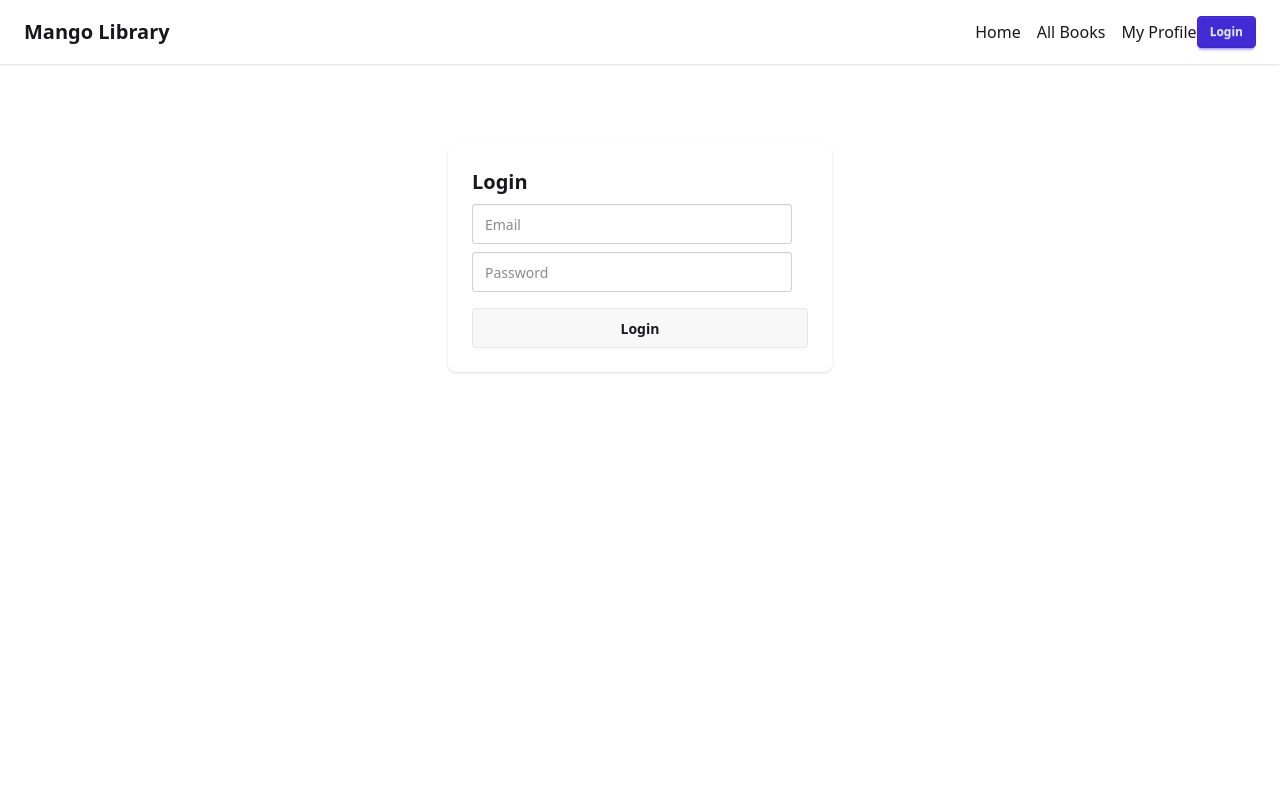
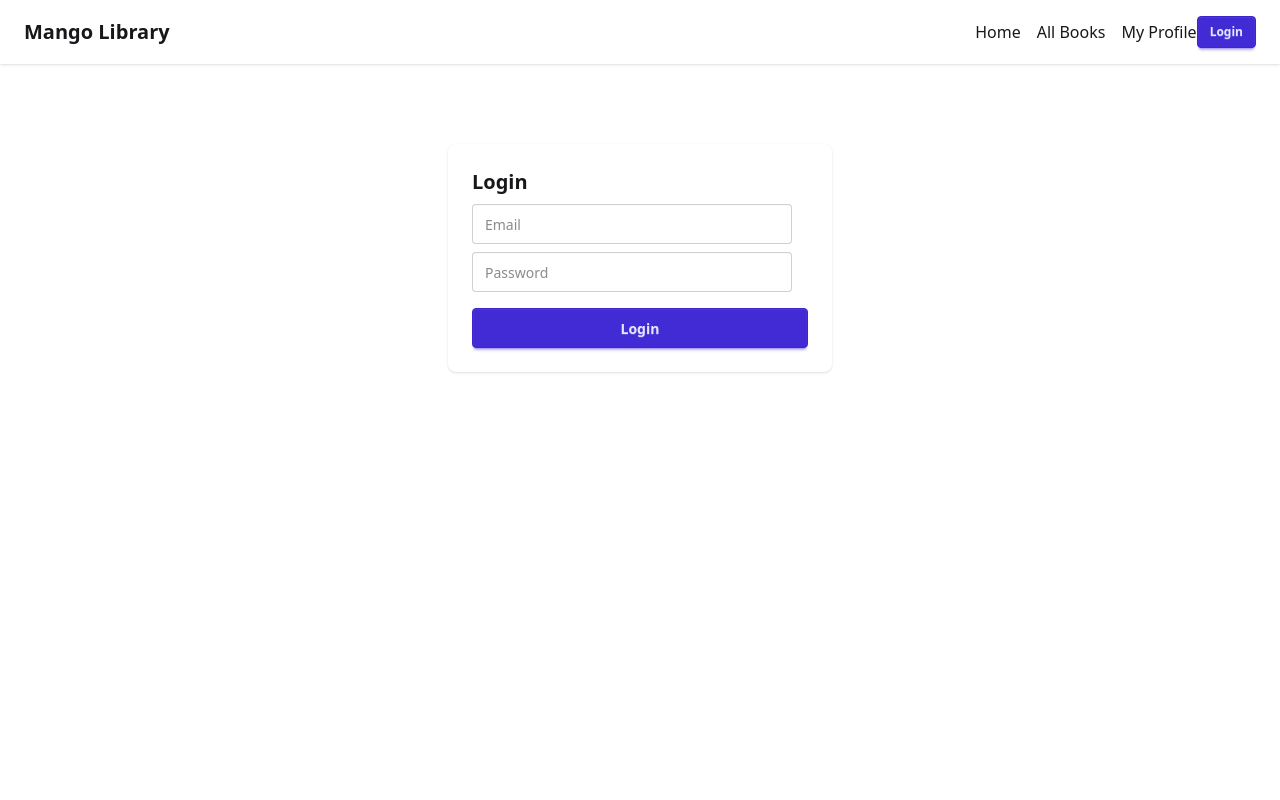
Before and after one commit to Shadman-Shakib-Fuad/Mango, a Next.js app: page /login in a window 1280 px wide. Shown: the top 800 px of the page. Built offline with nearby package versions, Linux system fonts and the light colour scheme.

Commit message:
Updating Login Page

```diff
--- a/src/app/login/page.js
+++ b/src/app/login/page.js
@@ -1,15 +1,47 @@
 "use client";
 
+import { useState } from "react";
+import { useRouter } from "next/navigation";
+import { useAuth } from "../../context/AuthContext";
+
 export default function Login() {
+  const { login } = useAuth();
+  const router = useRouter();
+
+  const [form, setForm] = useState({ email: "", password: "" });
+
+  const handleLogin = () => {
+    const success = login(form.email, form.password);
+
+    if (success) {
+      alert("Login Successful!");
+      router.push("/");
+    } else {
+      alert("Invalid credentials!");
+    }
+  };
+
   return (
     <div className="flex justify-center mt-20">
-      <div className="card p-6 shadow w-96">
+      <div className="card p-6 shadow w-96 bg-base-100">
         <h2 className="text-xl font-bold">Login</h2>
 
-        <input className="input mt-2" placeholder="Email" />
-        <input className="input mt-2" placeholder="Password" type="password" />
+        <input
+          className="input input-bordered mt-2"
+          placeholder="Email"
+          onChange={(e) => setForm({ ...form, email: e.target.value })}
+        />
 
-        <button className="btn mt-4">Login</button>
+        <input
+          className="input input-bordered mt-2"
+          placeholder="Password"
+          type="password"
+          onChange={(e) => setForm({ ...form, password: e.target.value })}
+        />
+
+        <button onClick={handleLogin} className="btn btn-primary mt-4">
+          Login
+        </button>
       </div>
     </div>
   );
```
